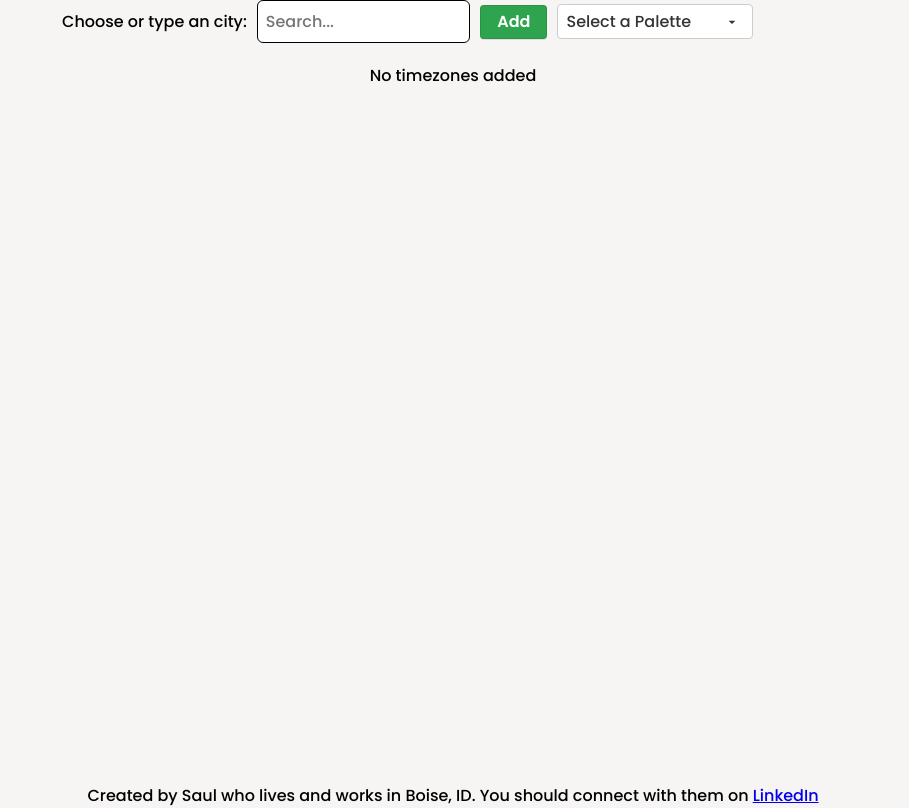
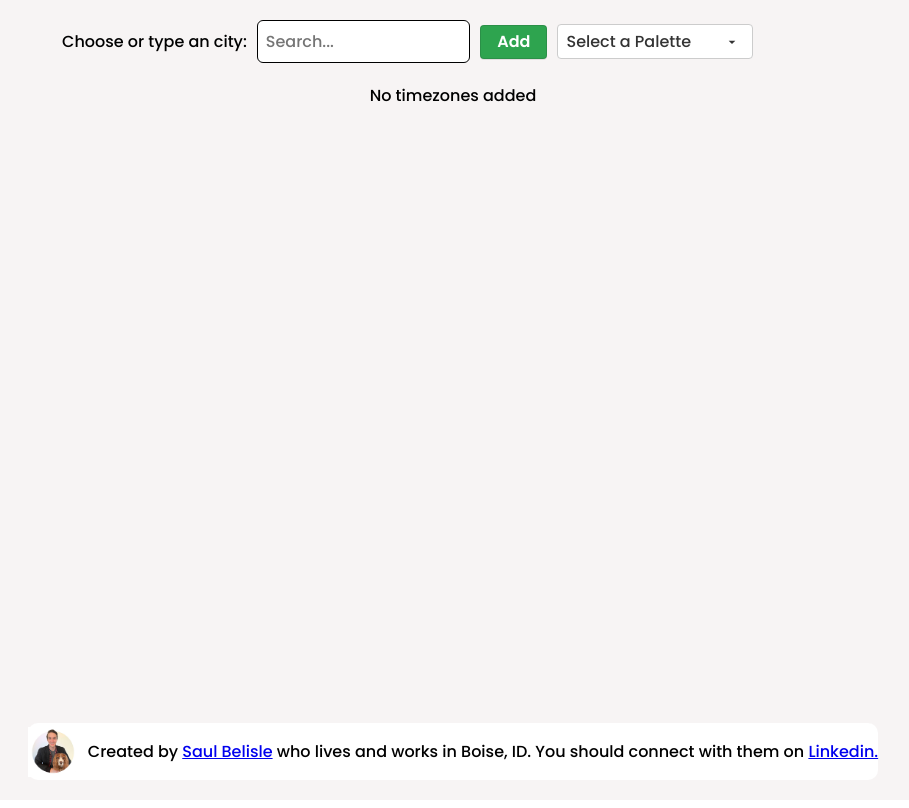
Before and after one commit to Saul-Good-Homie/timezone-converter-v2, a React (Create React App) app: page / in a window 1280 px wide. Shown: the whole page, without its empty margins (187-1096 px from the left). Built offline with nearby package versions, Linux system fonts and the light colour scheme.

Commit message:
css changes

```diff
--- a/public/index.html
+++ b/public/index.html
@@ -2,7 +2,6 @@
 <html lang="en">
   <head>
     <meta charset="utf-8" />
-    <!-- <link rel="icon" href="%PUBLIC_URL%/favicon.ico" /> -->
     <meta name="viewport" content="width=device-width, initial-scale=1" />
     <meta name="theme-color" content="#000000" />
     <meta
--- a/src/App.css
+++ b/src/App.css
@@ -7,46 +7,13 @@
   font-style: normal;
 }
 
-.App {
-  text-align: center;
-}
-
-.App-logo {
-  height: 40vmin;
-  pointer-events: none;
-}
-
-@media (prefers-reduced-motion: no-preference) {
-  .App-logo {
-    animation: App-logo-spin infinite 20s linear;
-  }
-}
-
-.App-header {
-  background-color: #282c34;
-  min-height: 100vh;
-  display: flex;
-  flex-direction: column;
-  align-items: center;
-  justify-content: center;
-  font-size: calc(10px + 2vmin);
-  color: white;
-}
-
-.App-link {
-  color: #61dafb;
-}
-
-@keyframes App-logo-spin {
-  from {
-    transform: rotate(0deg);
-  }
-  to {
-    transform: rotate(360deg);
-  }
+html, body, #root {
+  height: 100%;
+  margin: 0;
 }
 
 .home-page-container{
+  min-height: 100vh;
   display: flex;
   flex-direction: column;
   align-items: center;
@@ -56,12 +23,12 @@
 }
 
 .column-container{
-  min-height: 90vh;
+  min-height: 80vh;
   min-width: 80vw;
   display: flex;
   justify-content: center;
   align-items: stretch;
-  gap: 5px
+  gap: 5px;
 }
 
 /* css for choose timezone and pallet buttons */
@@ -162,7 +129,9 @@ padding: 8px;
 
 .delete-btn:hover{
   cursor: pointer;
+  background: rgba(0,0,0,0.1);
 }
+
 /* Wrapper for all timezone containers */
 .timezone-container-wrapper {
   display: flex;
@@ -225,6 +194,15 @@ padding: 8px;
   font-size: 1.8rem;
   text-align: center;
   margin-bottom: 10px;
+}
+
+.bio {
+    display: flex;
+    align-items: center;
+    gap: 10px; /* space between image and text */
+    background: white;
+    border-radius: 10px;
+    margin-top: auto;
 }
 
 /* Palette 1 */
--- a/src/pages/Home.js
+++ b/src/pages/Home.js
@@ -2,6 +2,7 @@ import '../App.css';
 import cityTimezoneMap from '../utils/cityTimezoneMap';
 import React, { useEffect, useState } from "react";
 import { DateTime } from "luxon"; // Import Luxon for time manipulation
+import Bio from "../utils/bio"
 
 
 const Home = () => {
@@ -190,8 +191,10 @@ return(
     </div>
 
 <footer>
-    Created by Saul who lives and works in Boise, ID. You should connect with them on <a href="https://www.linkedin.com/in/saulbelisle/">LinkedIn</a>
+    {/* Created by Saul who lives and works in Boise, ID. You should connect with them on <a href="https://www.linkedin.com/in/saulbelisle/">LinkedIn</a> */}
+    <Bio />
 </footer>
+
 </div>
 )
 
--- /dev/null
+++ b/src/utils/bio.js
@@ -0,0 +1,37 @@
+import React from "react"
+
+const Bio = () => {
+
+
+  return (
+    <div className="bio">
+
+
+<img
+  src={require('../images/profile_pic_1.jpg')}
+  alt="Saul with dog on lap"
+  width="50"
+  height="50"
+  style={{ objectFit: 'cover' }}
+/>
+
+        <p>
+          Created by
+          {` `}
+          <a href="https://www.saulbelisle.com">
+                 Saul Belisle
+          </a>
+          {` `}
+          who lives and works in Boise, ID.
+          {` `}
+          You should connect with them on
+          {` `}
+          <a href="https://www.linkedin.com/in/saulbelisle/">
+                 Linkedin.
+          </a>
+        </p>
+    </div>
+  )
+}
+
+export default Bio
```
Also changed, not shown: src/images/profile_pic_1.jpg (added), 1 other file (tests, documents, lock files or other folders).
